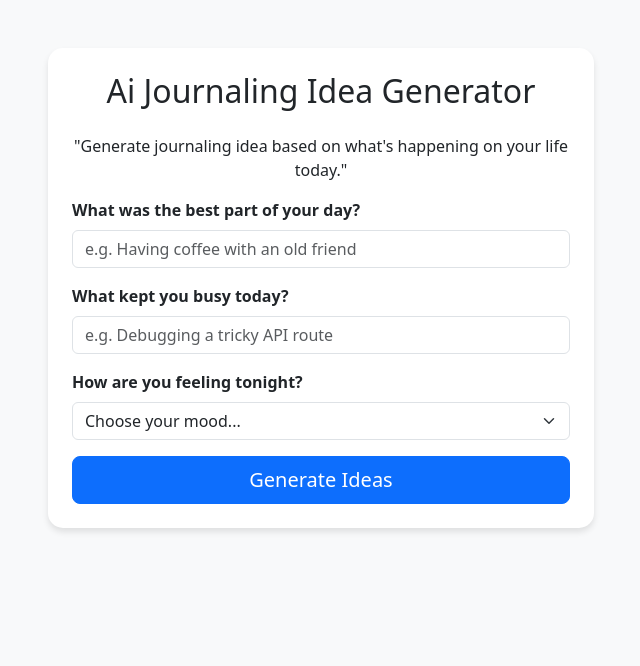
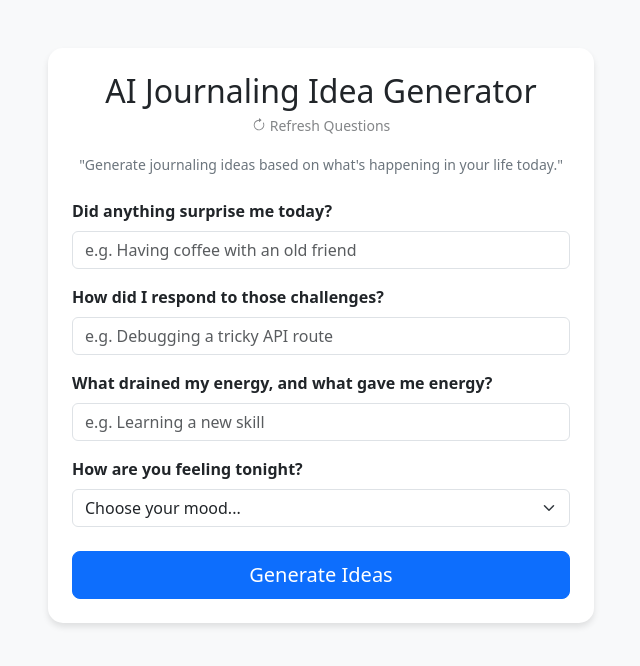
Before and after one commit to sugihartobangsawan-ai/ai_journal_generator, a Flask app: page / in a window 1280 px wide. Shown: the top 666 px of the page, without its empty margins (319-959 px from the left). Run offline with Flask 3, Linux system fonts and the light colour scheme.

Commit message:
add more question, random function, and refresh button

```diff
--- a/main.py
+++ b/main.py
@@ -3,10 +3,33 @@ from flask import Flask, render_template, request
 import markdown
 from dotenv import load_dotenv
 import os
+import random
 
 load_dotenv()
 api_key = os.getenv("API_KEY")
 client = Groq(api_key=api_key)
+journal_questions = [
+    "What were the main things I did today?",
+    "What moment stood out the most, and why?",
+    "What made me feel happy or satisfied today?",
+    "What challenged or frustrated me today?",
+    "How did I respond to those challenges?",
+    "Did I learn anything new today?",
+    "What did I do well today?",
+    "What could I have handled better?",
+    "Did I spend my time in a way that aligns with my priorities?",
+    "Who did I interact with, and how did those interactions affect me?",
+    "Did anything surprise me today?",
+    "What am I grateful for today?",
+    "What drained my energy, and what gave me energy?",
+    "Did I take care of my physical and mental well-being? How?",
+    "What small wins did I achieve today?",
+    "What thoughts kept coming back to me today?",
+    "If I could relive one moment, what would I change?",
+    "What is one thing I want to improve tomorrow?",
+    "How would I summarize today in one sentence?"
+]
+
 
 
 app = Flask(__name__)
@@ -17,19 +40,34 @@ def index():
         statement_1 = request.form.get('statement_1')
         statement_2 = request.form.get('statement_2')
         statement_3 = request.form.get('statement_3')
+        statement_4 = request.form.get('statement_4')
+
+        q1 = request.form.get('q1')
+        q2 = request.form.get('q2')
+        q3 = request.form.get('q3')
+
+        prompt = (
+            f"Create 3 or 4 short journaling ideas based on these:\n"
+            f"{q1} {statement_1}\n"
+            f"{q2} {statement_2}\n"
+            f"{q3} {statement_3}\n"
+            f"My mood is {statement_4}"
+        )
+
+        # print(prompt)
         completion_ai = client.chat.completions.create(
             model="llama-3.3-70b-versatile",
             messages=[{"role": "user",
-                       "content": f"Create 3 or 4 short journaling idea based on these:"
-                                  f"best part of my day is {statement_1} and {statement_2} is keeping me busy and {statement_3} for today "
+                       "content": prompt
                        }]
         )
+
         journaling_idea_raw = completion_ai.choices[0].message.content
         journaling_idea = markdown.markdown(journaling_idea_raw)
         # print(journaling_idea)
         return render_template('index.html', journaling_idea=journaling_idea)
-
-    return render_template('index.html')
+    selected_questions = random.sample(journal_questions, 3)
+    return render_template('index.html', selected_questions=selected_questions)
 
 if __name__ == '__main__':
     app.run(debug=False)
--- a/templates/index.html
+++ b/templates/index.html
@@ -1,5 +1,6 @@
 <!DOCTYPE html>
 <html lang="en">
+
 <head>
     <meta charset="UTF-8">
     <meta name="viewport" content="width=device-width, initial-scale=1.0">
@@ -7,38 +8,61 @@
     <link href="https://cdn.jsdelivr.net/npm/bootstrap@5.3.0/dist/css/bootstrap.min.css" rel="stylesheet">
     <style>
         body { background-color: #f8f9fa; }
-        .journal-card { border-radius: 15px; box-shadow: 0 4px 6px rgba(0,0,0,0.1); }
-        #resultArea { display: none; } /* Hidden until content is loaded */
-
+        .journal-card { border-radius: 15px; box-shadow: 0 4px 6px rgba(0, 0, 0, 0.1); }
+        #resultArea { display: none; }
+        .hover-opacity-100:hover { opacity: 1 !important; color: #0d6efd !important; }
     </style>
 </head>
+
 <body>
-
-
-
     <div class="container py-5">
         <div class="row justify-content-center">
             <div class="col-md-8 col-lg-6">
+
                 {% if not journaling_idea %}
                 <div class="card journal-card border-0 mb-4">
                     <div class="card-body p-4">
-                    <h2 class="text-center mb-4">Ai Journaling Idea Generator</h2>
-                    <p class="text-center"> "Generate journaling idea based on what's happening on your life today."</p>
+                        <!-- Header Section -->
+                        <div class="text-center mb-4">
+                            <h2 class="mb-1">AI Journaling Idea Generator</h2>
 
+                            <div class="mb-3">
+                                <a href="{{ url_for('index') }}" class="text-decoration-none small text-muted d-inline-flex align-items-center opacity-75 hover-opacity-100">
+                                    <svg xmlns="http://www.w3.org/2000/svg" width="14" height="14" fill="currentColor" class="bi bi-arrow-clockwise me-1" viewBox="0 0 16 16">
+                                        <path fill-rule="evenodd" d="M8 3a5 5 0 1 0 4.546 2.914.5.5 0 0 1 .908-.417A6 6 0 1 1 8 2z" />
+                                        <path d="M8 4.466V.534a.25.25 0 0 1 .41-.192l2.36 1.966c.12.1.12.284 0 .384L8.41 4.658A.25.25 0 0 1 8 4.466" />
+                                    </svg>
+                                    Refresh Questions
+                                </a>
+                            </div>
+
+                            <p class="text-secondary mb-0 small">"Generate journaling ideas based on what's happening in your life today."</p>
+                        </div>
+
+                        <!-- Form Section -->
                         <form id="journalForm" method="POST">
+                            <input type="hidden" name="q1" value="{{ selected_questions[0] }}">
+                            <input type="hidden" name="q2" value="{{ selected_questions[1] }}">
+                            <input type="hidden" name="q3" value="{{ selected_questions[2] }}">
+
                             <div class="mb-3">
-                            <label for="statement_1" class="form-label fw-bold">What was the best part of your day?</label>
+                                <label for="statement_1" class="form-label fw-bold">{{ selected_questions[0] }}</label>
                                 <input type="text" class="form-control" id="statement_1" name="statement_1" placeholder="e.g. Having coffee with an old friend" required>
                             </div>
 
                             <div class="mb-3">
-                            <label for="statement_2" class="form-label fw-bold">What kept you busy today?</label>
+                                <label for="statement_2" class="form-label fw-bold">{{ selected_questions[1] }}</label>
                                 <input type="text" class="form-control" id="statement_2" name="statement_2" placeholder="e.g. Debugging a tricky API route" required>
                             </div>
 
                             <div class="mb-3">
-                            <label for="statement_3" class="form-label fw-bold">How are you feeling tonight?</label>
-                            <select class="form-select" id="statement_3" name="statement_3" required>
+                                <label for="statement_3" class="form-label fw-bold">{{ selected_questions[2] }}</label>
+                                <input type="text" class="form-control" id="statement_3" name="statement_3" placeholder="e.g. Learning a new skill" required>
+                            </div>
+
+                            <div class="mb-3">
+                                <label for="statement_4" class="form-label fw-bold">How are you feeling tonight?</label>
+                                <select class="form-select" id="statement_4" name="statement_4" required>
                                     <option value="" selected disabled>Choose your mood...</option>
                                     <option value="up">Feeling Up</option>
                                     <option value="down">Feeling Down</option>
@@ -46,14 +70,15 @@
                                 </select>
                             </div>
 
-                        <div class="d-grid">
+                            <div class="d-grid mt-4">
                                 <button type="submit" class="btn btn-primary btn-lg" id="submitBtn">Generate Ideas</button>
                             </div>
                         </form>
                     </div>
                 </div>
+
                 {% else %}
-
+                <!-- Response Section -->
                 <div class="card journal-card border-0 bg-white">
                     <div class="card-body p-4">
                         <h4 class="card-title text-primary mb-3">Your Journaling Prompts</h4>
@@ -65,12 +90,12 @@
                     </div>
                 </div>
                 {% endif %}
+
             </div>
         </div>
     </div>
 
-
-
     <script src="https://cdn.jsdelivr.net/npm/bootstrap@5.3.0/dist/js/bootstrap.bundle.min.js"></script>
 </body>
+
 </html>
```
Lines whose indentation alone changed are shown as unchanged.
